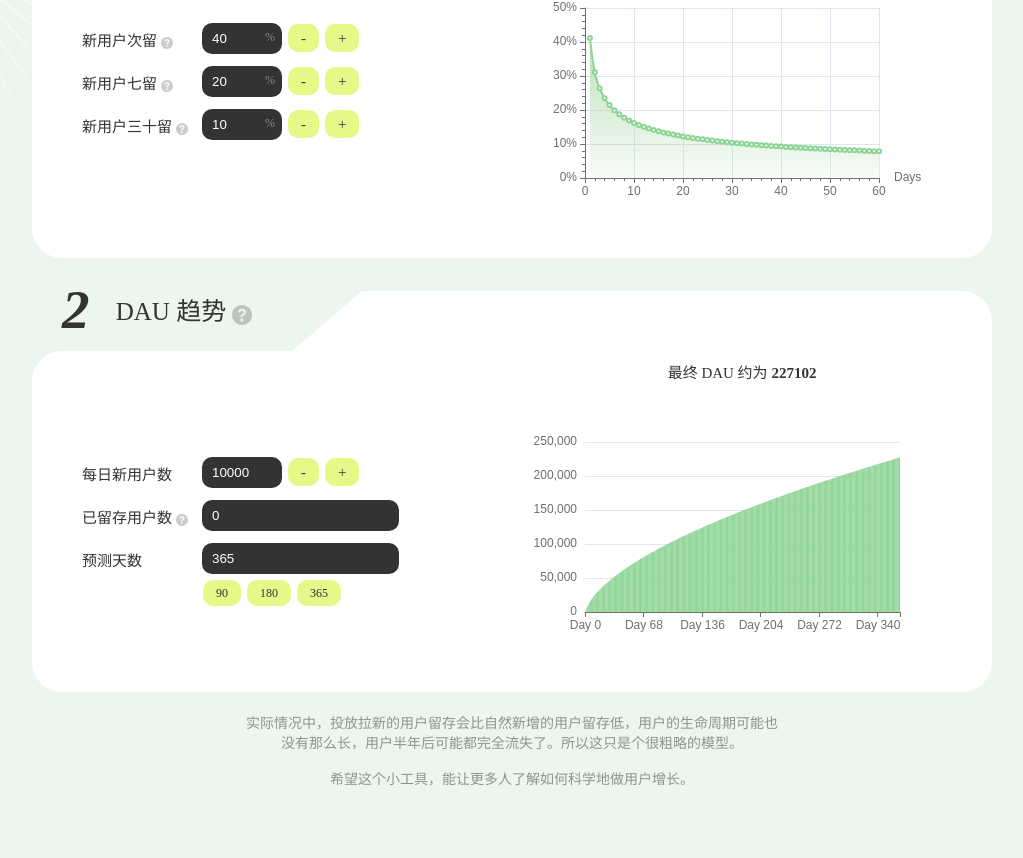
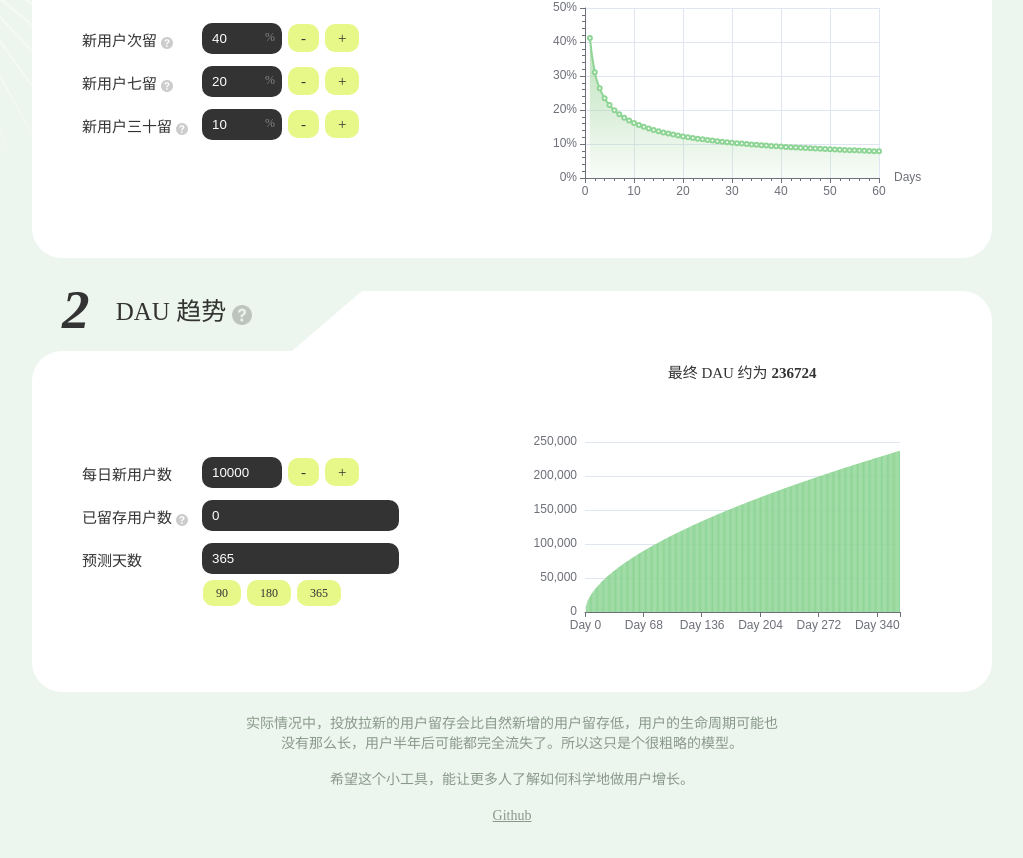
Before and after one commit to ethonlau/dau-calculator, a Vue app: page / in a window 1280 px wide. Shown: the part 416-1274 px from the top of the page, without its empty margins (128-1151 px from the left). Built offline with nearby package versions, Linux system fonts and the light colour scheme.

Commit message:
Update App.vue

```diff
--- a/src/App.vue
+++ b/src/App.vue
@@ -161,8 +161,8 @@ watchEffect(() => {
     }
 
     function calculateFutureDAU(currentDAU, newUsers, days) {
-        let dailyDAU = [currentDAU];
-        let cumulativeRetention = currentDAU;
+        let dailyDAU = [currentDAU, currentDAU + newUsers];
+        let cumulativeRetention = currentDAU + newUsers;
 
         for (let i = 1; i <= days; i++) {
             cumulativeRetention += retentionRate(i) * newUsers;
@@ -195,6 +195,7 @@ watchEffect(() => {
             name: 'DAU',
             itemStyle: {
               color: '#8ED595',
+              borderRadius: [20, 20, 0, 0]
             },
         }],
         grid: {
@@ -342,6 +343,7 @@ watchEffect(() => {
 
   <footer>
     <div class="intro">{{ INTRO[lang].footer }}</div>
+    <a class="link" href="https://github.com/ethonlau/dau-calculator" target="_blank">Github</a>
   </footer>
 </template>
 
@@ -407,6 +409,10 @@ body {
       max-width: 540px;
       margin: 20px auto;
       user-select: all;
+    }
+    .link {
+      font-size: 14px;
+      color: #89988B;
     }
   }
 
```
